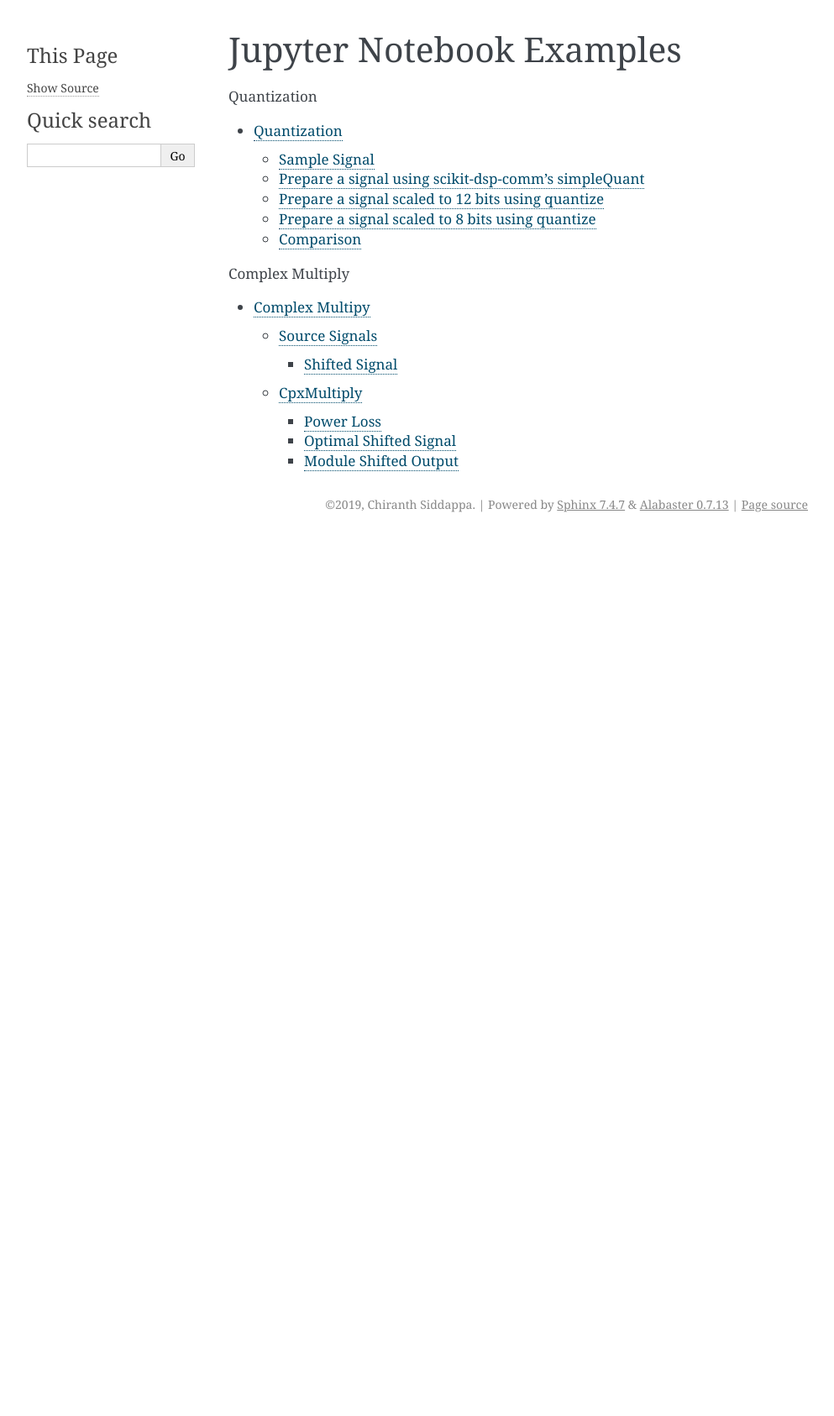
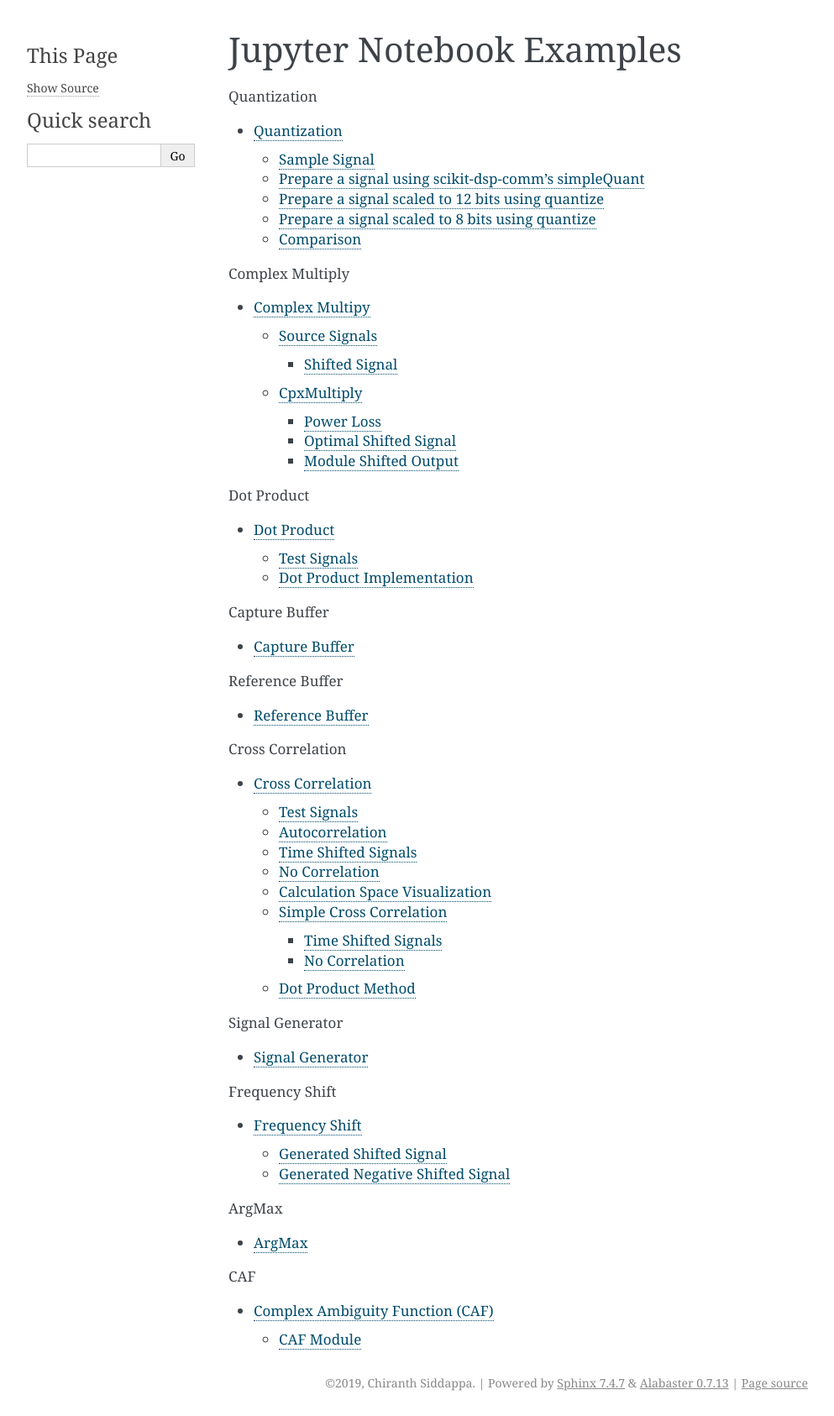
Before and after one commit to chiranthsiddappa/caf_verilog, a Sphinx documentation site: the page built from docs/source/nb_examples.rst, in a window 1280 px wide. Shown: the whole page at 84% size, without its empty margins (148-1141 px from the left). Built offline with Sphinx 7.4.7, drawn with Linux system fonts in a browser that asks for light colours; before the commit the page ends 900 px from its top, so only the background shows below that.

```diff
--- a/docs/source/nb_examples.rst
+++ b/docs/source/nb_examples.rst
@@ -10,3 +10,43 @@ Jupyter Notebook Examples
    :caption: Complex Multiply
 
    ../nb_examples/CPX_Multiply
+
+.. toctree::
+   :caption: Dot Product
+
+   ../nb_examples/DotProduct
+
+.. toctree::
+   :caption: Capture Buffer
+
+   ../nb_examples/CaptureBuffer
+
+.. toctree::
+   :caption: Reference Buffer
+
+   ../nb_examples/ReferenceBuffer
+
+.. toctree::
+   :caption: Cross Correlation
+
+   ../nb_examples/XCorr
+
+.. toctree::
+   :caption: Signal Generator
+
+   ../nb_examples/SignalGenerator
+
+.. toctree::
+   :caption: Frequency Shift
+
+   ../nb_examples/FrequencyShift
+
+.. toctree::
+   :caption: ArgMax
+
+   ../nb_examples/ArgMax
+
+.. toctree::
+   :caption: CAF
+
+   ../nb_examples/CAF
```
